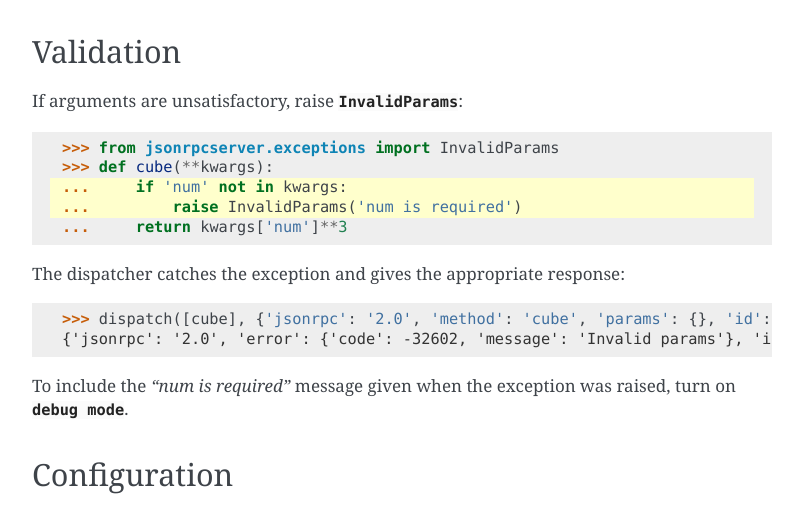
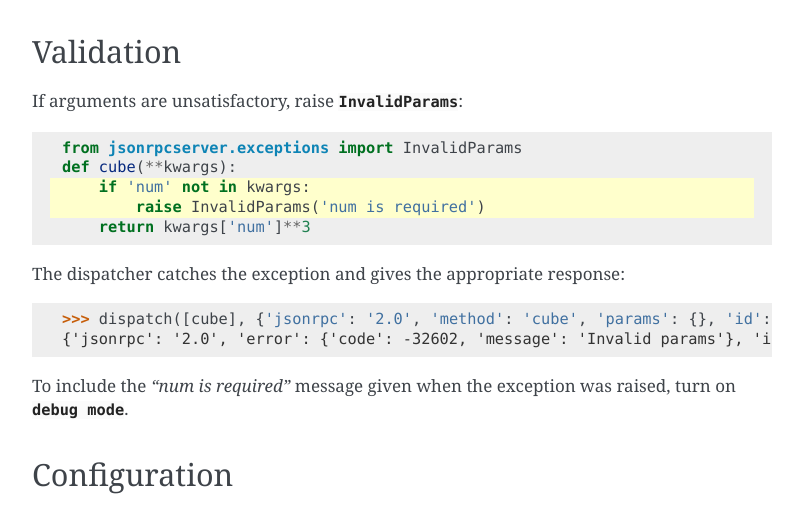
Before and after one commit to explodinglabs/jsonrpcserver, a Sphinx documentation site: the page built from doc/api.rst, in a window 1280 px wide, cut to the strip 687-1192 px from the top of the page. Shown: the whole strip, without its empty margins (238-1041 px from the left). Built offline with Sphinx 7.4.7, drawn with Linux system fonts in a browser that asks for light colours.

Commit message:
Documentation adjustments

```diff
--- a/doc/api.rst
+++ b/doc/api.rst
@@ -30,11 +30,11 @@ If arguments are unsatisfactory, raise :class:`InvalidParams
 .. code-block:: python
     :emphasize-lines: 3-4
 
-    >>> from jsonrpcserver.exceptions import InvalidParams
-    >>> def cube(**kwargs):
-    ...     if 'num' not in kwargs:
-    ...         raise InvalidParams('num is required')
-    ...     return kwargs['num']**3
+    from jsonrpcserver.exceptions import InvalidParams
+    def cube(**kwargs):
+        if 'num' not in kwargs:
+            raise InvalidParams('num is required')
+        return kwargs['num']**3
 
 The dispatcher catches the exception and gives the appropriate response:
 
```
Also changed, not shown: 1 other file.
